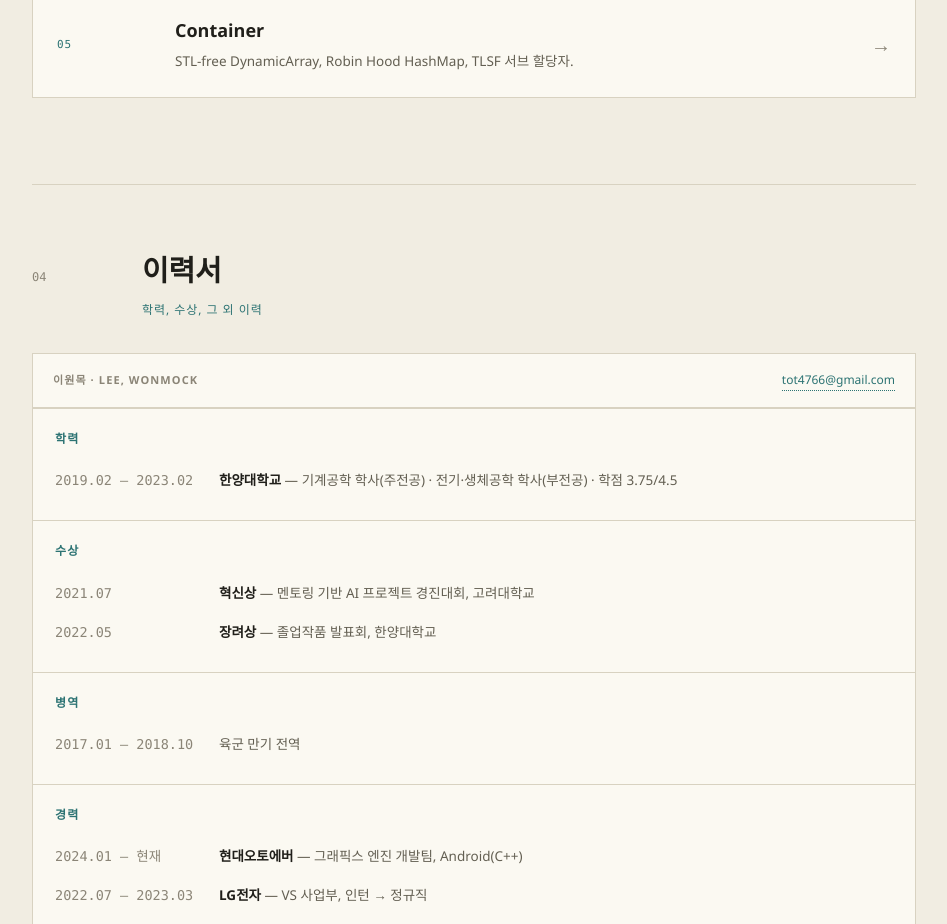
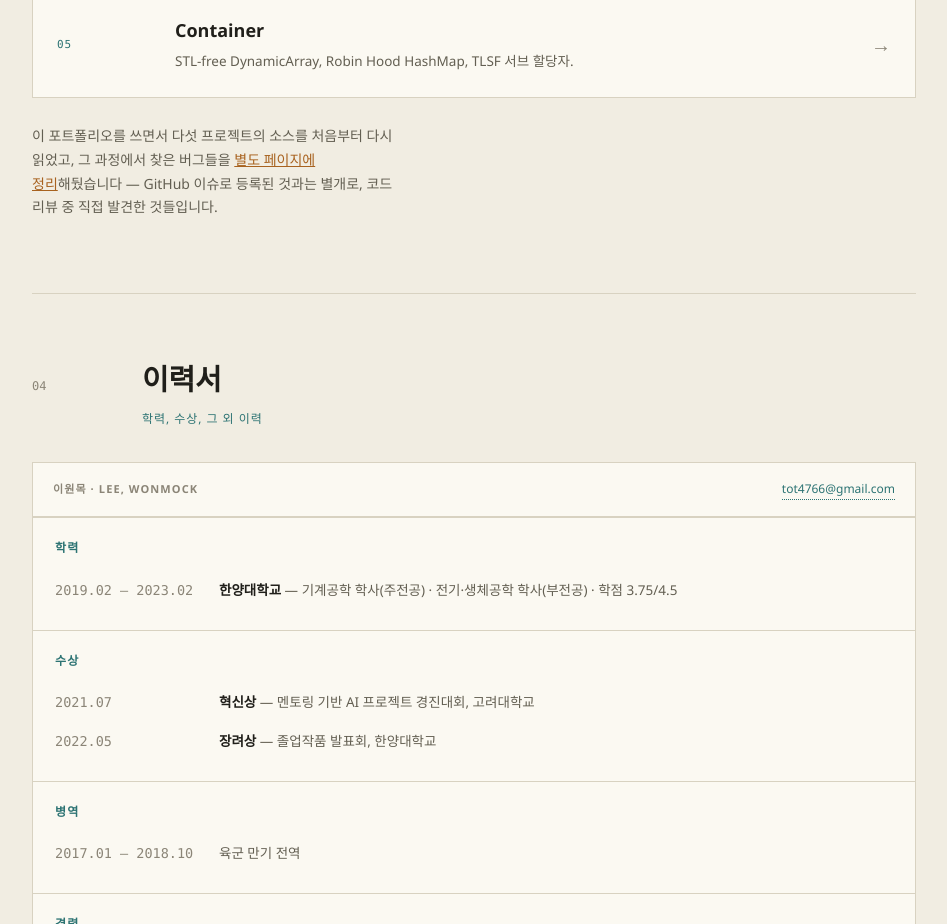
Before and after one commit to Winteradio/Winteradio.github.io, a plain HTML site: page index.html in a window 1280 px wide. Shown: the part 2340-3264 px from the top of the page, without its empty margins (166-1113 px from the left). Drawn offline with Linux system fonts and the light colour scheme; a web font is replaced by a local one.

Commit message:
홈페이지에 버그 페이지 링크 추가

```diff
--- a/index.html
+++ b/index.html
@@ -161,6 +161,11 @@
         <span class="go">→</span>
       </a>
     </div>
+    <p class="foot-line" style="margin-top:18px;">
+      이 포트폴리오를 쓰면서 다섯 프로젝트의 소스를 처음부터 다시 읽었고, 그 과정에서 찾은 버그들을
+      <a href="bugs.html">별도 페이지에 정리</a>해뒀습니다 — GitHub 이슈로 등록된 것과는 별개로, 코드 리뷰
+      중 직접 발견한 것들입니다.
+    </p>
   </section>
 
   <section id="resume">
```
